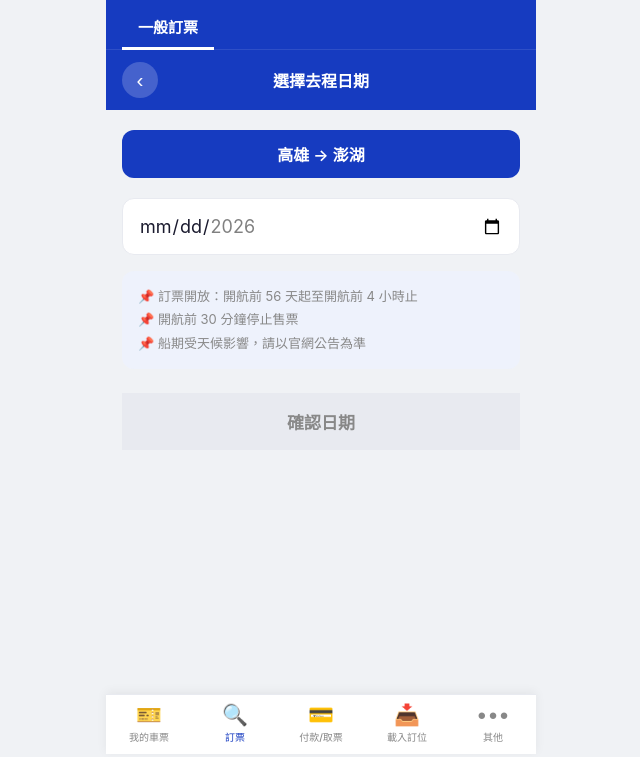
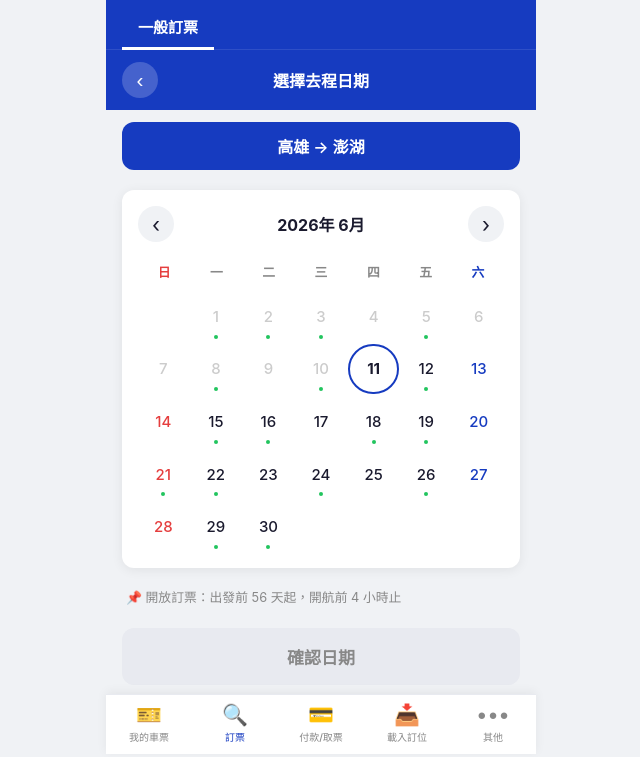
Before and after one commit to fly955159-hue/penghu-app, a website: page index.html in a window 1280 px wide. Both pictures are taken after a click on the button "搜尋航班". Shown: the part 46-803 px from the top of the page, without its empty margins (319-959 px from the left). Drawn offline with Linux system fonts and the light colour scheme.

Commit message:
replace native date input with custom calendar UI

```diff
--- a/app.js
+++ b/app.js
@@ -214,7 +214,55 @@ function updatePassengersField() {
   if (el) el.textContent = parts.length ? parts.join("、") : "請選擇人數";
 }
 
-// ── 開啟日期頁 ──
+// ── 日曆 ──
+let calYear = 0, calMonth = 0, calSelected = null, calMin = "", calMax = "";
+
+function renderCalendar() {
+  const title = document.getElementById("cal-title");
+  const grid = document.getElementById("cal-grid");
+  if (!title || !grid) return;
+
+  title.textContent = `${calYear}年 ${calMonth + 1}月`;
+
+  const firstDay = new Date(calYear, calMonth, 1).getDay();
+  const daysInMonth = new Date(calYear, calMonth + 1, 0).getDate();
+  const todayStr = getTodayStr();
+  const direction = state.departure === "kaohsiung" ? "kao" : "phu";
+
+  let html = "";
+  for (let i = 0; i < firstDay; i++) html += `<span class="cal-day empty"></span>`;
+
+  for (let d = 1; d <= daysInMonth; d++) {
+    const dateStr = `${calYear}-${String(calMonth + 1).padStart(2,"0")}-${String(d).padStart(2,"0")}`;
+    const dow = new Date(calYear, calMonth, d).getDay();
+    const isDisabled = dateStr < calMin || dateStr > calMax;
+    const isToday = dateStr === todayStr;
+    const isSelected = dateStr === calSelected;
+    const dayData = SCHEDULE[dateStr];
+    const hasVoyage = dayData && dayData[direction] && dayData[direction].length > 0;
+
+    let cls = "cal-day";
+    if (dow === 0) cls += " sunday";
+    if (dow === 6) cls += " saturday";
+    if (isToday) cls += " today";
+    if (isSelected) cls += " selected";
+    if (isDisabled) cls += " disabled";
+    if (hasVoyage) cls += " has-voyage";
+
+    html += `<button class="${cls}" data-date="${dateStr}">${d}</button>`;
+  }
+  grid.innerHTML = html;
+
+  grid.querySelectorAll(".cal-day[data-date]").forEach(btn => {
+    btn.addEventListener("click", () => {
+      calSelected = btn.dataset.date;
+      const confirmBtn = document.getElementById("btn-date-confirm");
+      if (confirmBtn) confirmBtn.disabled = false;
+      renderCalendar();
+    });
+  });
+}
+
 function openDatePage(target) {
   state.dateTarget = target;
   const isBack = target === "back";
@@ -225,20 +273,38 @@ function openDatePage(target) {
   const bannerEl = document.getElementById("date-route-banner");
   if (bannerEl) bannerEl.textContent = DEPARTURES[state.departure].route;
 
-  const input = document.getElementById("departure-date");
-  input.min = isBack && state.dateGo ? state.dateGo : getTodayStr();
-  input.max = getMaxDateStr();
-  input.value = isBack ? (state.dateBack || "") : (state.dateGo || "");
+  calMin = isBack && state.dateGo ? state.dateGo : getTodayStr();
+  calMax = getMaxDateStr();
+  calSelected = isBack ? (state.dateBack || null) : (state.dateGo || null);
+
+  const initDate = calSelected ? new Date(calSelected + "T00:00:00") : new Date();
+  calYear = initDate.getFullYear();
+  calMonth = initDate.getMonth();
 
   const confirmBtn = document.getElementById("btn-date-confirm");
-  if (confirmBtn) confirmBtn.disabled = !input.value;
+  if (confirmBtn) confirmBtn.disabled = !calSelected;
+
+  renderCalendar();
+
+  const prevBtn = document.getElementById("cal-prev");
+  const nextBtn = document.getElementById("cal-next");
+  if (prevBtn) prevBtn.onclick = () => {
+    calMonth--;
+    if (calMonth < 0) { calMonth = 11; calYear--; }
+    renderCalendar();
+  };
+  if (nextBtn) nextBtn.onclick = () => {
+    calMonth++;
+    if (calMonth > 11) { calMonth = 0; calYear++; }
+    renderCalendar();
+  };
 
   showPage("date");
 }
 
 // ── 確認日期 ──
 function confirmDate() {
-  const value = document.getElementById("departure-date").value;
+  const value = calSelected;
   if (!value) return;
   if (state.dateTarget === "back") {
     state.dateBack = value;
@@ -363,15 +429,6 @@ document.querySelectorAll(".route-card").forEach(card => {
   });
 });
 
-// 日期輸入
-const departureDateInput = document.getElementById("departure-date");
-if (departureDateInput) {
-  departureDateInput.addEventListener("change", e => {
-    const confirmBtn = document.getElementById("btn-date-confirm");
-    if (confirmBtn) confirmBtn.disabled = !e.target.value;
-  });
-}
-
 // 確認日期
 const btnDateConfirm = document.getElementById("btn-date-confirm");
 if (btnDateConfirm) btnDateConfirm.addEventListener("click", confirmDate);
--- a/index.html
+++ b/index.html
@@ -337,17 +337,23 @@
         <h2 id="date-page-title">選擇去程日期</h2>
         <div class="header-spacer"></div>
       </header>
-      <div class="page-content">
+      <div class="page-content" style="padding:12px 16px">
         <div class="selected-route-banner" id="date-route-banner"></div>
-        <div class="date-picker-wrap">
-          <input type="date" id="departure-date" class="date-input" aria-label="出發日期">
+        <div class="cal-card">
+          <div class="cal-header">
+            <button class="cal-nav" id="cal-prev">‹</button>
+            <span class="cal-title" id="cal-title"></span>
+            <button class="cal-nav" id="cal-next">›</button>
+          </div>
+          <div class="cal-weekdays">
+            <span class="sun">日</span><span>一</span><span>二</span><span>三</span><span>四</span><span>五</span><span class="sat">六</span>
+          </div>
+          <div class="cal-grid" id="cal-grid"></div>
         </div>
-        <div class="calendar-hint">
-          <p>📌 訂票開放：開航前 56 天起至開航前 4 小時止</p>
-          <p>📌 開航前 30 分鐘停止售票</p>
-          <p>📌 船期受天候影響，請以官網公告為準</p>
+        <div class="cal-hint">
+          <span>📌 開放訂票：出發前 56 天起，開航前 4 小時止</span>
         </div>
-        <button class="btn btn-primary btn-large" id="btn-date-confirm" disabled>
+        <button class="btn btn-primary btn-large" id="btn-date-confirm" disabled style="border-radius:12px;margin-top:12px;">
           確認日期
         </button>
       </div>
--- a/styles.css
+++ b/styles.css
@@ -377,28 +377,99 @@ a { color: var(--blue); text-decoration: none; }
   text-align: center;
 }
 
-/* Date Picker */
-.date-picker-wrap { margin-bottom: 16px; }
+/* ── Custom Calendar ── */
+.cal-card {
+  background: var(--white);
+  border-radius: var(--radius);
+  padding: 16px;
+  box-shadow: 0 2px 12px rgba(0,0,0,0.07);
+  margin-bottom: 12px;
+}
 
-.date-input {
-  width: 100%;
-  padding: 16px;
-  font-size: 1.125rem;
-  border: 1.5px solid var(--border);
-  border-radius: var(--radius);
-  background: var(--white);
+.cal-header {
+  display: flex;
+  align-items: center;
+  justify-content: space-between;
+  margin-bottom: 16px;
+}
+
+.cal-title {
+  font-size: 1rem;
+  font-weight: 700;
   color: var(--text);
+}
+
+.cal-nav {
+  width: 36px; height: 36px;
+  border: none; background: var(--bg);
+  border-radius: 50%;
+  font-size: 1.3rem; color: var(--text);
+  cursor: pointer;
+  display: flex; align-items: center; justify-content: center;
   font-family: inherit;
 }
-.date-input:focus { outline: none; border-color: var(--blue); }
+.cal-nav:active { background: var(--border); }
 
-.calendar-hint {
-  background: var(--blue-light);
-  padding: 14px 16px;
-  border-radius: var(--radius);
-  margin-bottom: 24px;
+.cal-weekdays {
+  display: grid;
+  grid-template-columns: repeat(7, 1fr);
+  margin-bottom: 6px;
 }
-.calendar-hint p { font-size: 0.8125rem; color: var(--text-sub); line-height: 1.8; }
+.cal-weekdays span {
+  text-align: center;
+  font-size: 0.8rem;
+  font-weight: 600;
+  color: var(--text-sub);
+  padding: 4px 0;
+}
+.cal-weekdays .sun { color: #e53e3e; }
+.cal-weekdays .sat { color: var(--blue); }
+
+.cal-grid {
+  display: grid;
+  grid-template-columns: repeat(7, 1fr);
+  gap: 2px;
+}
+
+.cal-day {
+  aspect-ratio: 1;
+  display: flex;
+  align-items: center;
+  justify-content: center;
+  border-radius: 50%;
+  font-size: 0.9375rem;
+  font-weight: 500;
+  cursor: pointer;
+  border: none;
+  background: none;
+  font-family: inherit;
+  color: var(--text);
+  position: relative;
+}
+.cal-day:active { background: var(--bg); }
+.cal-day.sunday { color: #e53e3e; }
+.cal-day.saturday { color: var(--blue); }
+.cal-day.today { border: 2px solid var(--blue); font-weight: 700; }
+.cal-day.selected { background: var(--blue); color: #fff !important; font-weight: 700; border: none; }
+.cal-day.disabled { color: #ccc; cursor: default; pointer-events: none; }
+.cal-day.empty { pointer-events: none; }
+.cal-day.has-voyage::after {
+  content: '';
+  width: 4px; height: 4px;
+  background: #22c55e;
+  border-radius: 50%;
+  position: absolute;
+  bottom: 3px;
+  left: 50%; transform: translateX(-50%);
+}
+.cal-day.selected.has-voyage::after { background: rgba(255,255,255,0.7); }
+
+.cal-hint {
+  font-size: 0.8rem;
+  color: var(--text-sub);
+  padding: 8px 4px;
+  line-height: 1.6;
+}
 
 /* Flight Results */
 .search-summary {
```
